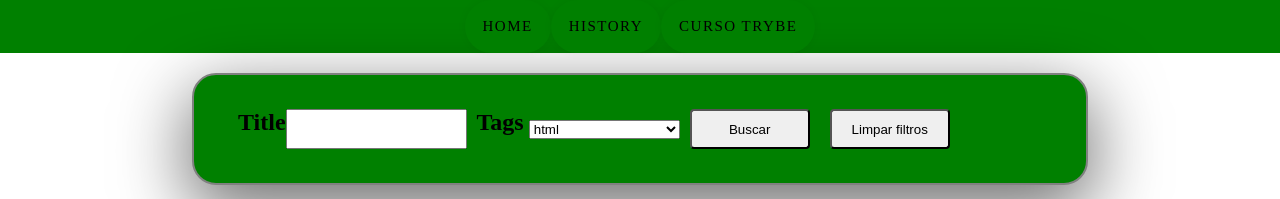
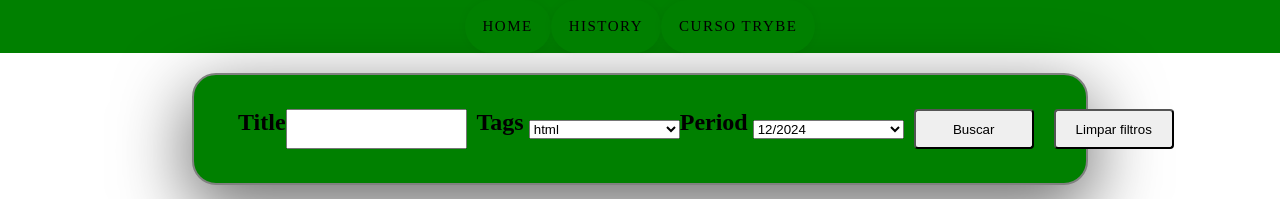
Before and after one commit to tryber/dev-na-pratica-01, a React (Vite) app: page /home in a window 1280 px wide. Shown: the top 199 px of the page. Built offline with nearby package versions, Linux system fonts and the light colour scheme.

Commit message:
early no history functionality

```diff
--- a/src/components/Search.tsx
+++ b/src/components/Search.tsx
@@ -11,6 +11,14 @@ function Search() {
     [data],
   );
 
+  const allMonths = useMemo(
+    () => Array.from(new Set(data.reduce<string[]>(
+      (acc, { date: { month, year } }) => [...acc, `${month}-${year}`],
+      [],
+    ))),
+    [data],
+  );
+
   function handleSubmit(event: FormEvent<HTMLFormElement>) {
     event.preventDefault();
     // typescript hates DOM =)
@@ -19,8 +27,8 @@ function Search() {
     const formData = new FormData(form) as unknown as Record<string, string>;
     // const formDataObj = Object.fromEntries(formData.entries());
     const params = new URLSearchParams(formData);
-    const hasDateFilter = searchParams.get('date');
-    if (hasDateFilter) params.append('date', hasDateFilter);
+    // const hasDateFilter = searchParams.get('date');
+    // if (hasDateFilter) params.append('date', hasDateFilter);
     setSearchParams(params);
   }
 
@@ -36,6 +44,13 @@ function Search() {
           <select className="select" name="tags">
             <option disabled value="">Selecione uma opção</option>
             {allTags.map((tag) => <option key={tag}>{tag}</option>)}
+          </select>
+        </div>
+        <div className="flex row">
+          <h2>Period</h2>
+          <select className="select" name="date">
+            <option disabled value="">Selecione uma opção</option>
+            {allMonths.map((m) => <option value={m} key={m}>{m.replace('-', '/')}</option>)}
           </select>
         </div>
         <div className="flex row div-buttons">
```
